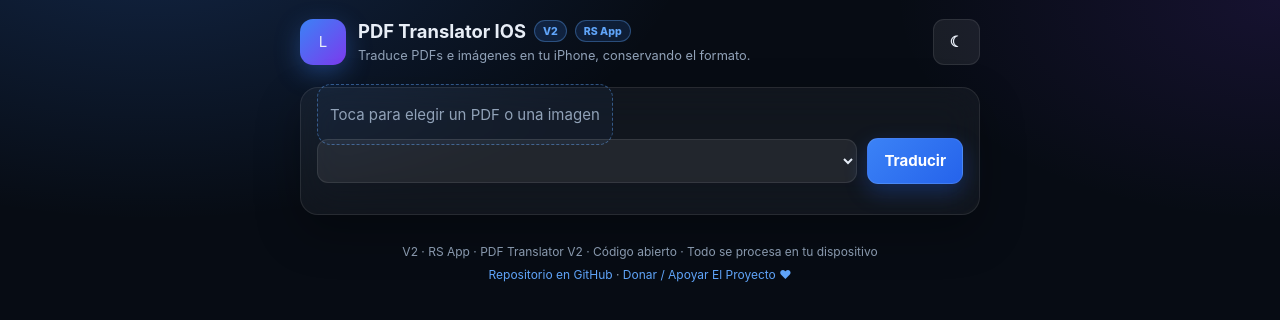
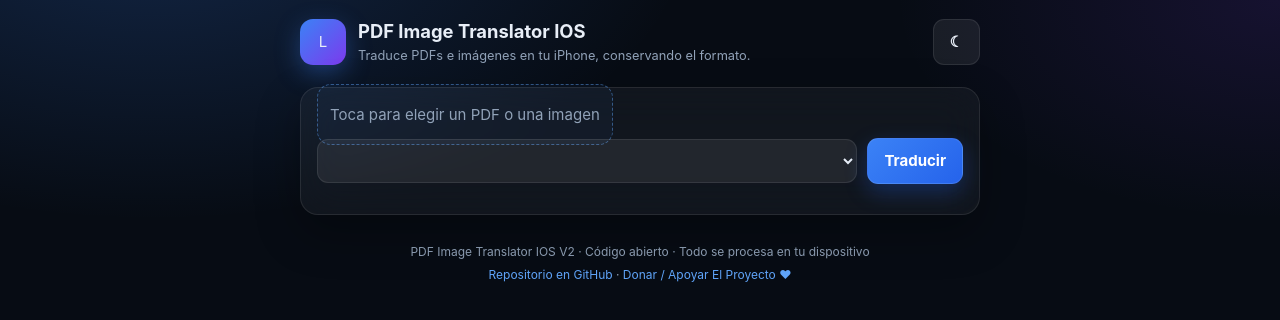
Before and after one commit to rserrano285-svg/PDF-Image-Translator-IOS, a plain HTML site: page V2/index.html in a window 1280 px wide. Drawn offline with Linux system fonts and the light colour scheme.

Commit message:
Volver al logo PDF original y quitar RS del título

```diff
--- a/V2/index.html
+++ b/V2/index.html
@@ -296,7 +296,7 @@
 <body>
   <main>
     <header>
-      <div class="brand"><span class="logo">L</span><div><h1>PDF Translator IOS <span class="version">V2</span><span class="brand-tag">RS App</span></h1><p class="sub">Traduce PDFs e imágenes en tu iPhone, conservando el formato.</p></div></div>
+      <div class="brand"><span class="logo">L</span><div><h1>PDF Image Translator IOS</h1><p class="sub">Traduce PDFs e imágenes en tu iPhone, conservando el formato.</p></div></div>
       <button class="btn secondary" id="theme" title="Tema">☾</button>
     </header>
 
@@ -325,7 +325,7 @@
     </section>
 
     <footer>
-      <span>V2 · RS App · PDF Translator V2 · Código abierto · Todo se procesa en tu dispositivo</span>
+      <span>PDF Image Translator IOS V2 · Código abierto · Todo se procesa en tu dispositivo</span>
       <span><a href="https://github.com/rserrano285-svg/PDF-Image-Translator-IOS" target="_blank" rel="noopener noreferrer">Repositorio en GitHub</a> · <a href="https://paypal.me/rene285serrano" target="_blank" rel="noopener noreferrer">Donar / Apoyar El Proyecto ♥</a></span>
     </footer>
   </main>
```
Also changed, not shown: V2/icon.svg.
